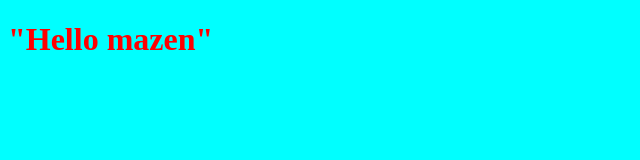
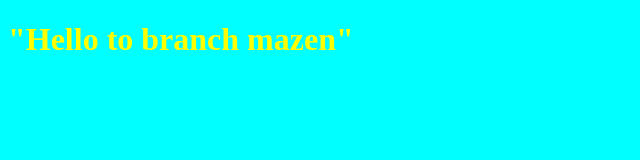
Before and after one commit to MazenHamdyy/myproject, a plain HTML site: page index.html in a window 1280 px wide. Shown: the whole page, without its empty margins (0-640 px from the left). Drawn offline with Linux system fonts and the light colour scheme.

Commit message:
test branch

```diff
--- a/Style.css
+++ b/Style.css
@@ -1,5 +1,5 @@
 h1{
-    color: red;
+    color: yellow;
 }
 body{
     background-color: aqua;
--- a/index.html
+++ b/index.html
@@ -8,7 +8,7 @@
     <title>Document</title>
 </head>
 <body>
-    <h1>"Hello mazen"</h1>
+    <h1>"Hello to branch mazen"</h1>
 
 
 
```
